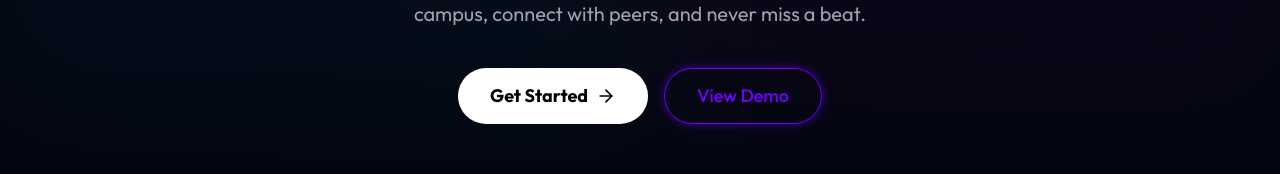
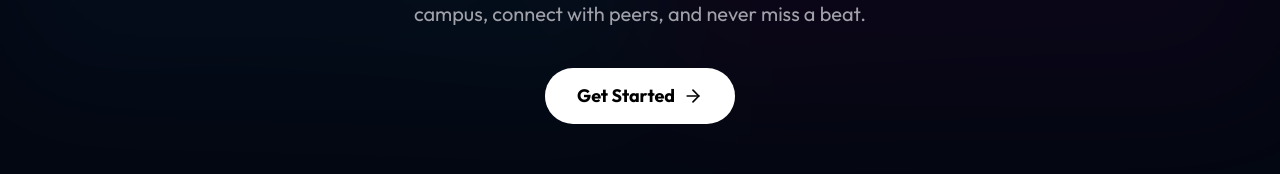
Before and after one commit to arandomjss/Unisync, a Next.js app: page / in a window 1280 px wide. Shown: the part 407-581 px from the top of the page. Built offline with nearby package versions, Linux system fonts and the light colour scheme; no server answers.

Commit message:
removed demo button since unnecessary currently

```diff
--- a/app/page.tsx
+++ b/app/page.tsx
@@ -89,13 +89,6 @@ export default function Home() {
             >
               Get Started <ArrowRight className="ml-2 w-5 h-5" />
             </Button>
-            <Button
-              size="lg"
-              variant="neon"
-              className="rounded-full px-8 text-lg"
-            >
-              View Demo
-            </Button>
           </div>
         </motion.div>
       </section>
```
